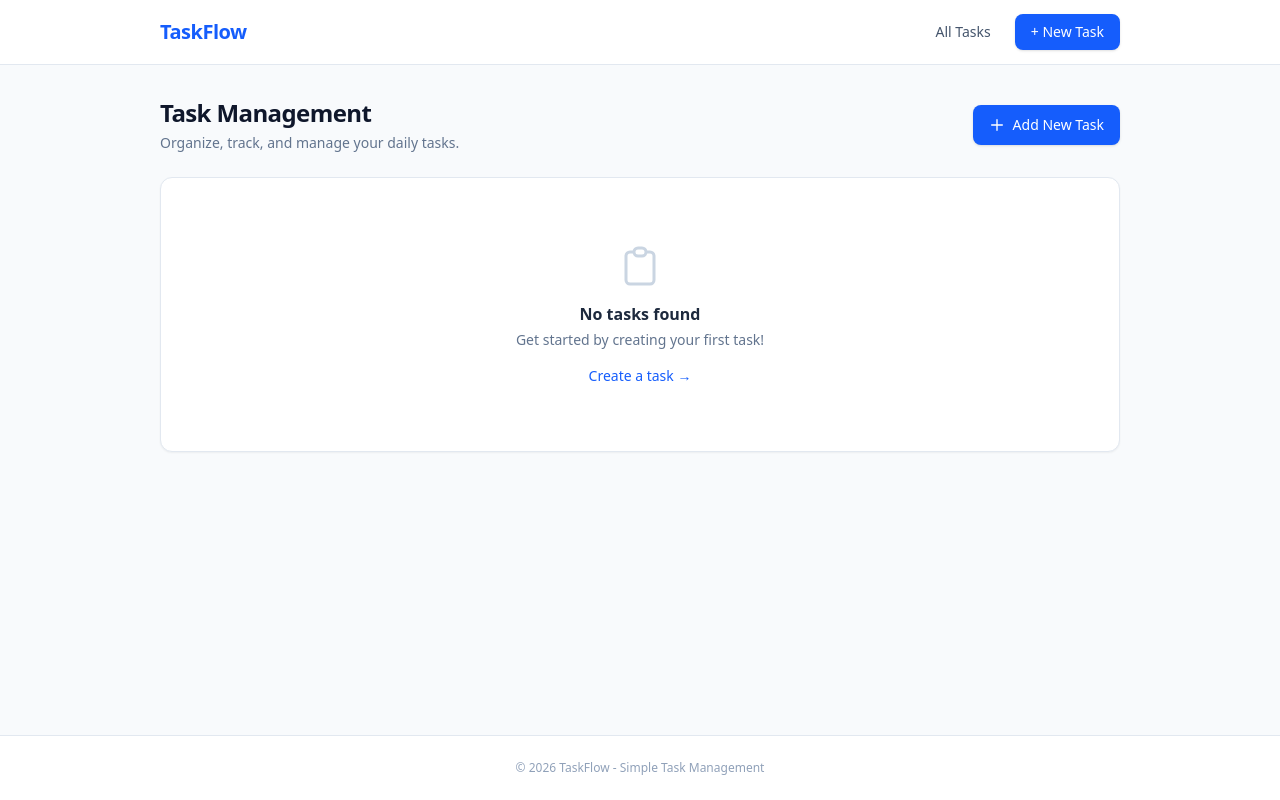
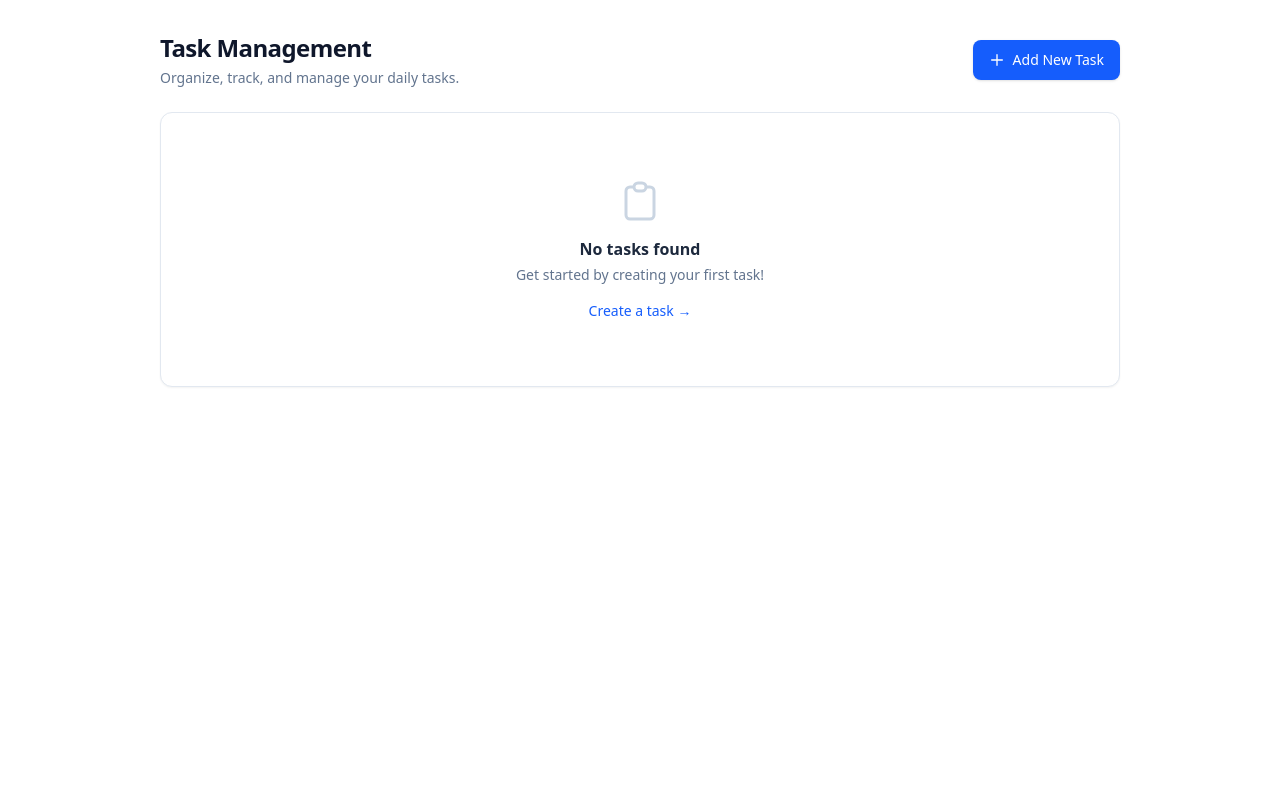
Before and after one commit to faatehirfan/to-do-list, a Laravel app: page /tasks in a window 1280 px wide. Run offline with Laravel 12, Linux system fonts and the light colour scheme; data that the repository does not hold is empty; style sheets or scripts are compiled from the project's sources.

Commit message:
remove header and footer

```diff
--- a/resources/views/layouts/app.blade.php
+++ b/resources/views/layouts/app.blade.php
@@ -5,24 +5,7 @@
     <meta name="viewport" content="width=device-width, initial-scale=1">
     <title>{{ config('app.name', 'To-Do List') }}</title>
     @vite(['resources/css/app.css'])
-</head>
-<body class="bg-slate-50 text-slate-800 antialiased min-h-screen flex flex-col font-sans">
-    <!-- Navigation Bar -->
-    <header class="bg-white border-b border-slate-200 sticky top-0 z-10">
-        <div class="max-w-5xl mx-auto px-4 sm:px-6 lg:px-8 h-16 flex items-center justify-between">
-            <a href="{{ route('tasks.index') }}" class="flex items-center gap-2 text-blue-600 font-bold text-xl tracking-tight hover:text-blue-700 transition-colors">
-                <span>TaskFlow</span>
-            </a>
-            <nav class="flex items-center gap-3">
-                <a href="{{ route('tasks.index') }}" class="text-sm font-medium text-slate-600 hover:text-slate-900 px-3 py-2 rounded-lg hover:bg-slate-100 transition-colors">
-                    All Tasks
-                </a>
-                <a href="{{ route('tasks.create') }}" class="inline-flex items-center text-sm font-medium text-white bg-blue-600 hover:bg-blue-700 px-4 py-2 rounded-lg shadow-sm transition-colors">
-                    + New Task
-                </a>
-            </nav>
-        </div>
-    </header>
+
 
     <!-- Main Container -->
     <main class="flex-1 max-w-5xl w-full mx-auto px-4 sm:px-6 lg:px-8 py-8">
@@ -55,8 +38,6 @@
         @yield('content')
     </main>
 
-    <footer class="py-6 text-center text-xs text-slate-400 border-t border-slate-200 bg-white">
-        <p>&copy; {{ date('Y') }} TaskFlow - Simple Task Management</p>
-    </footer>
+
 </body>
 </html>
```
